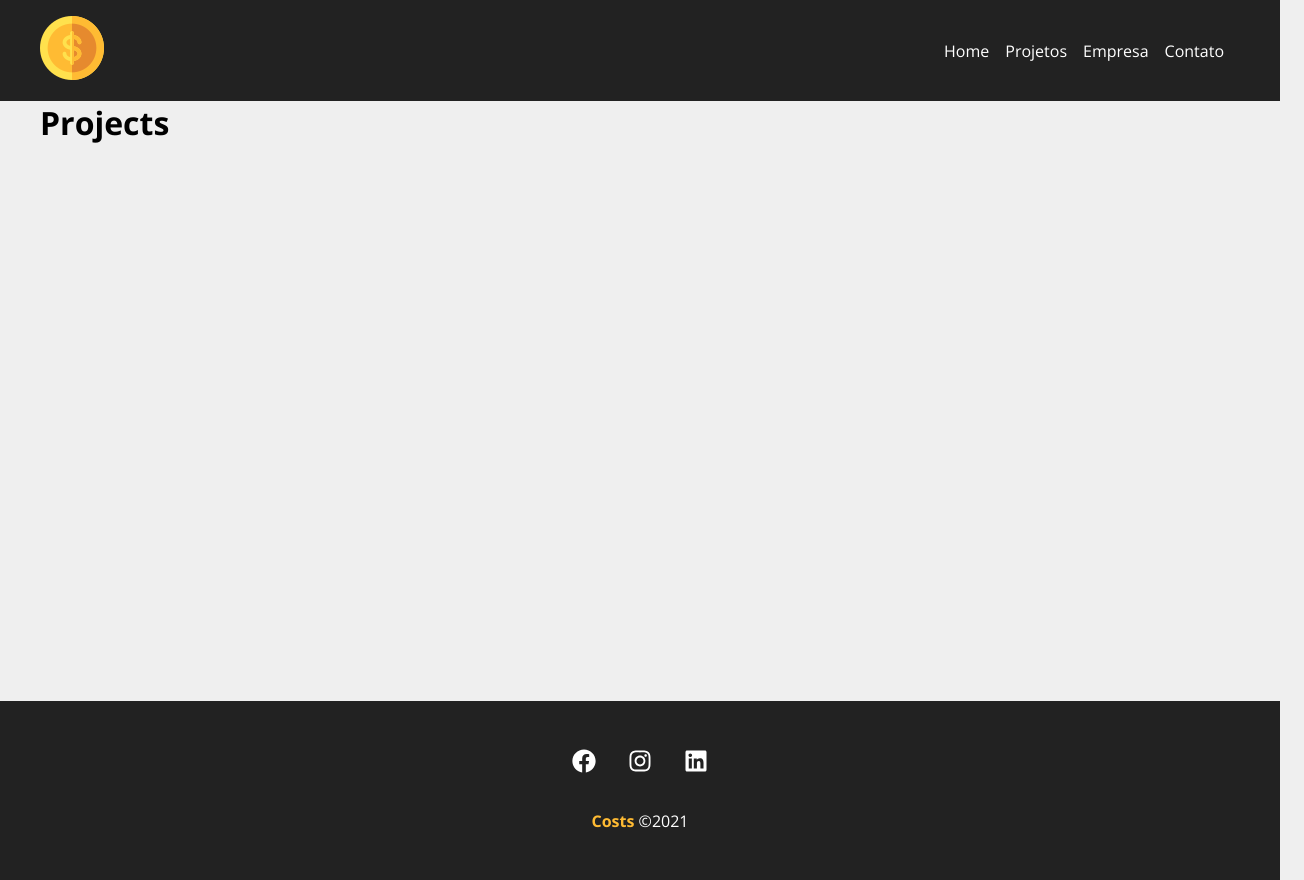
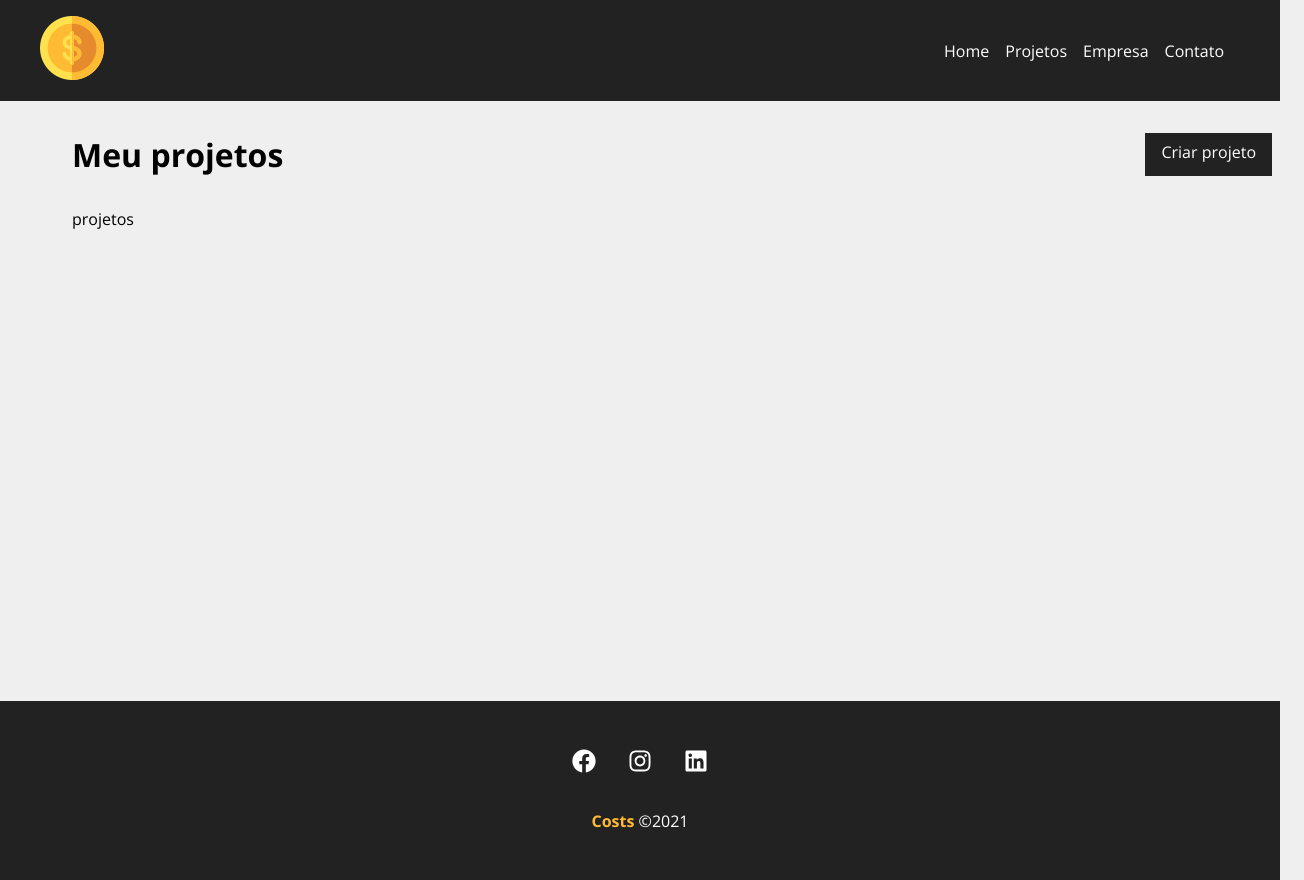
Before and after one commit to rafael-a-s/gerenciador-de-projetos-reactjs, a React (Create React App) app: page /Projects in a window 1280 px wide. Shown: the whole page, 1304 px wide, since content can reach past the window. Built offline with nearby package versions, Linux system fonts and the light colour scheme.

Commit message:
Parte dos projeto feitos e message

```diff
--- a/db.json
+++ b/db.json
@@ -10,6 +10,17 @@
       "cost": 0,
       "services": [],
       "id": 1
+    },
+    {
+      "name": "Free fire",
+      "budget": "100000",
+      "category": {
+        "id": "2",
+        "name": "Desenvolvimento"
+      },
+      "cost": 0,
+      "services": [],
+      "id": 2
     }
   ],
   "categories": [
--- /dev/null
+++ b/src/components/layout/Message.jsx
@@ -0,0 +1,29 @@
+import styles from './Message.module.css'
+import {useState, useEffect} from 'react'
+function Message({type, msg}){ // type = mensagem de erro, sucesso enfim ...
+
+  const [ visible,setVisible] = useState(false)
+  useEffect(() =>  {
+    if(!msg){
+      setVisible(false)
+      return
+    }
+
+    setVisible(true)
+    const time = setTimeout(() => {
+        setVisible(false)
+    }, [3000])
+
+    return () => clearTimeout(time)
+  }, [msg])
+   return (
+     <>
+        {visible && (
+          <div className={`${styles.message} ${styles[type]}`} >
+            {msg}
+          </div>
+        )}
+     </>
+   )
+}
+export default Message
--- /dev/null
+++ b/src/components/layout/Message.module.css
@@ -0,0 +1,20 @@
+.message{
+  width:  100%;
+  padding: 1em;
+  border: 1px solid black;
+  margin: 0 auto;
+  text-align: center;
+  margin-bottom: 2rem;
+  border-radius: 5px;
+}
+
+.success{
+  color: #155720;
+  background-color: #daedda;
+  border-color: #c3e6cb;
+}
+.error{
+  color: #721c24;
+  background-color: #f8d7da;
+  border-color: #f5c6cb;
+}
--- a/src/components/pages/Projects.jsx
+++ b/src/components/pages/Projects.jsx
@@ -1,4 +1,27 @@
+import { useLocation } from "react-router-dom"
+import Message from "../layout/Message"
+import styles from './Projects.module.css'
+import Container from '../layout/Container'
+import LinkButton from '../layout/LinkButton'
+
 function Projects(){
-  return <h1>Projects</h1>
+  const location = useLocation()
+  let message = ''
+  if (location.state){
+    message = location.state.message
+  }
+  return (
+        <div className={styles.project_container}>
+          <div className={styles.title_container}>
+            <h1>Meu projetos</h1>
+            <LinkButton to='/newproject' text='Criar projeto' />
+          </div>
+
+          {message &&  <Message type='success' msg={message} />}
+          <Container customClass='start'>
+            <p>projetos</p>
+          </Container>
+        </div>
+    )
 }
 export default Projects
--- /dev/null
+++ b/src/components/pages/Projects.module.css
@@ -0,0 +1,9 @@
+.project_container{
+  padding: 2rem;
+}
+
+.title_container{
+  display: flex;
+  justify-content: space-between;
+  margin-bottom: 2rem;
+}
```
